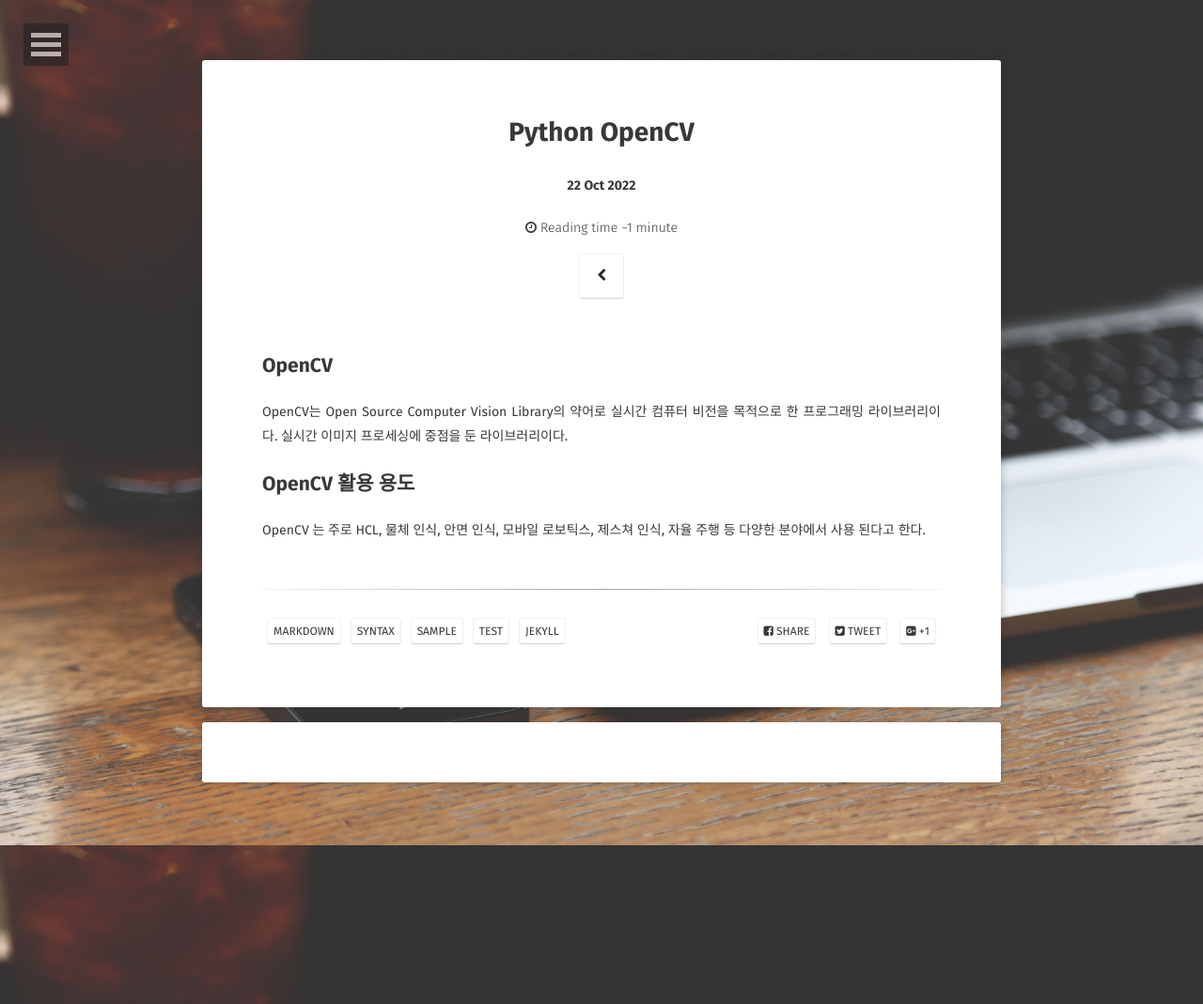
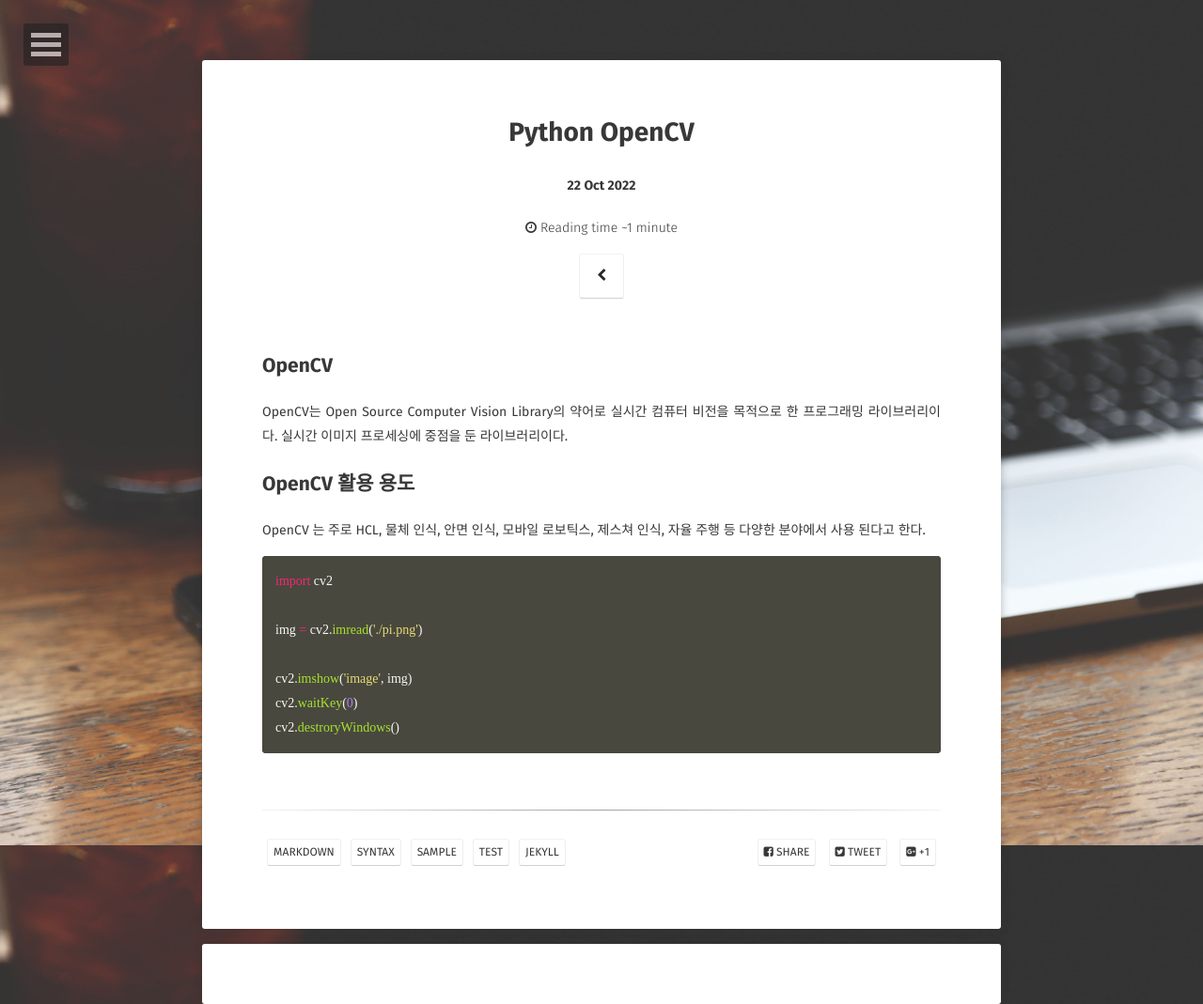
Before and after one commit to cmc0904/cmc0904.github.com, a Jekyll site: the page built from _posts/2022-10-22-python-opencv.md, in a window 1280 px wide. Shown: the whole page at 94% size. Built offline with Jekyll 4.4.1, drawn with Linux system fonts in a browser that asks for light colours; some web fonts are replaced; comment, search, counter and statistics services are not loaded.

Commit message:
Update 2022-10-22-python-opencv.md

````diff
--- a/_posts/2022-10-22-python-opencv.md
+++ b/_posts/2022-10-22-python-opencv.md
@@ -19,3 +19,13 @@ OpenCV는 Open Source Computer Vision Library의 약어로 실시간 컴퓨터
 ## OpenCV 활용 용도
 
 OpenCV 는 주로 HCL, 물체 인식, 안면 인식, 모바일 로보틱스, 제스쳐 인식, 자율 주행 등 다양한 분야에서 사용 된다고 한다.
+
+```py
+import cv2
+
+img = cv2.imread('./pi.png')
+
+cv2.imshow('image', img)
+cv2.waitKey(0)
+cv2.destroryWindows()
+```
````
